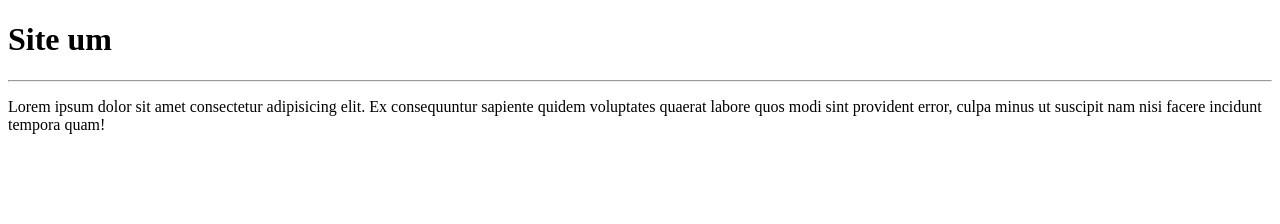
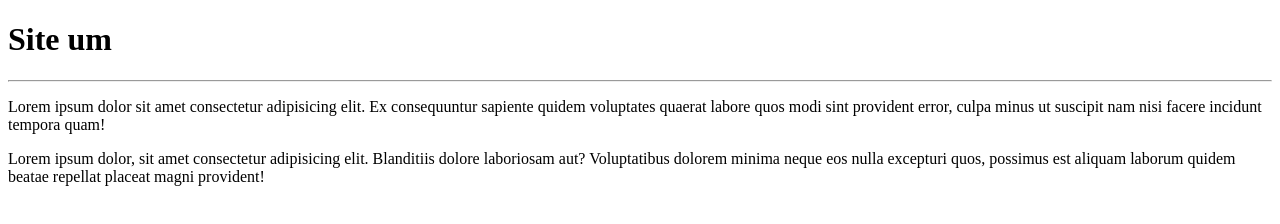
Before and after one commit to TelHUOP/Teste2, a plain HTML site: page Site-exemplo/index.html in a window 1280 px wide. Drawn offline with Linux system fonts and the light colour scheme.

Commit message:
Adicionei um parágrafo

```diff
--- a/Site-exemplo/index.html
+++ b/Site-exemplo/index.html
@@ -9,6 +9,7 @@
     <h1>Site um</h1>
     <hr>
     <p>Lorem ipsum dolor sit amet consectetur adipisicing elit. Ex consequuntur sapiente quidem voluptates quaerat labore quos modi sint provident error, culpa minus ut suscipit nam nisi facere incidunt tempora quam!</p>
+    <p>Lorem ipsum dolor, sit amet consectetur adipisicing elit. Blanditiis dolore laboriosam aut? Voluptatibus dolorem minima neque eos nulla excepturi quos, possimus est aliquam laborum quidem beatae repellat placeat magni provident!</p>
 
 </body>
 </html>
```
